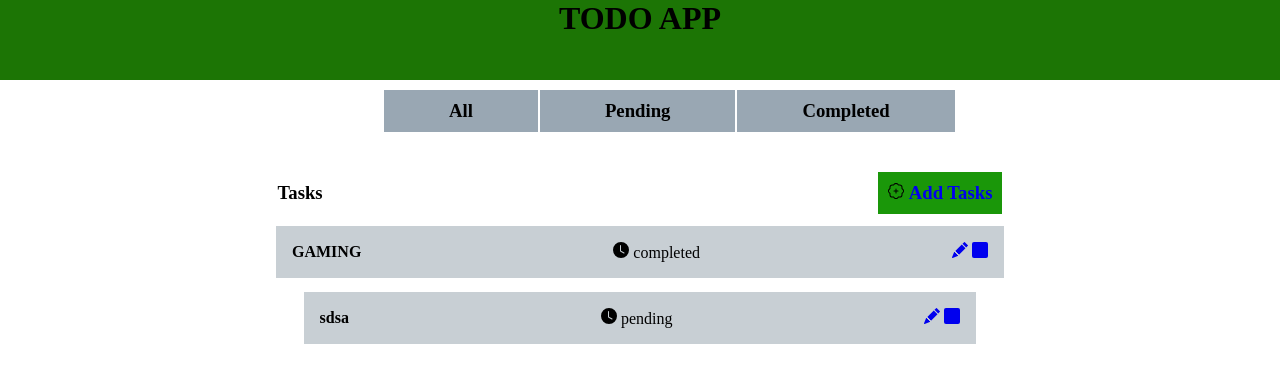
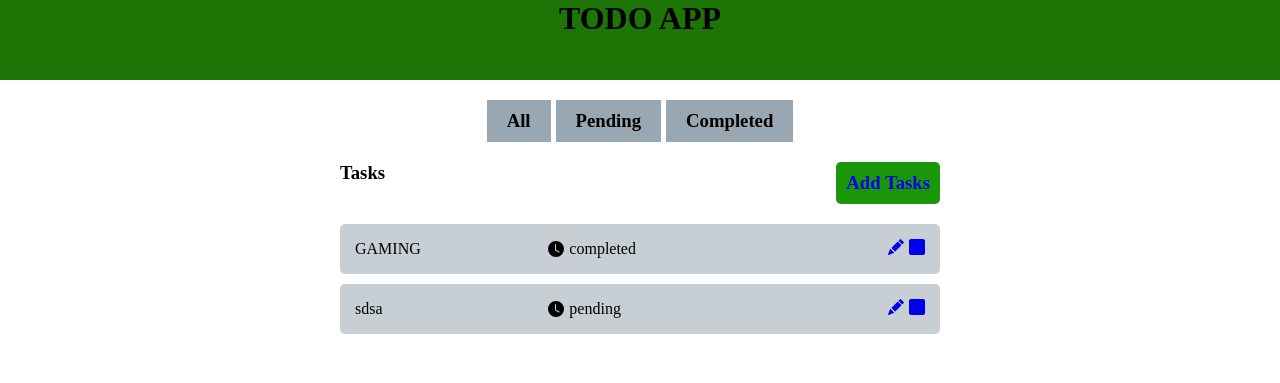
Before and after one commit to Usamot/To-do-list, a Django app: page / in a window 1280 px wide. Shown: the top 383 px of the page. Run offline with Django 5.2, Linux system fonts and the light colour scheme; data comes from the database, SQL or seed files in the repository.

Commit message:
Updated layout

```diff
--- a/app/templates/app/LandingPage.html
+++ b/app/templates/app/LandingPage.html
@@ -4,117 +4,137 @@
 <meta charset="UTF-8">
 <meta http-equiv="X-UA-Compatible" content="IE=edge">
 <meta name="viewport" content="width=device-width, initial-scale=1.0">
-    <title>Document</title>
+<title>All Tasks</title>
 
 <style>
-
-        *{
-            margin: auto;
-            padding: auto;
+* {
+    margin: 0;
+    padding: 0;
     list-style-type: none;
     text-decoration: none;
+    box-sizing: border-box;
 }
 
+.heading_title {
+    width: 90%;
+    max-width: 600px;
+    margin: 20px auto;
+    display: flex;
+    gap: 5px;
+    justify-content: center;
+    text-align: center;
+}
 
-        .heading_title{
-            width: 40%;
+.heading_title h3 {
+    background-color: rgb(153, 167, 179);
+    padding: 10px 20px;
+    color: black;
+    flex: 1;
+}
 
-            display: flex;
-            gap:2px;
-            text-align: center;
-
-
-        }
-        .heading_title h3{
-            background-color: rgb(153, 167, 179);
-            padding: 10px 65px 10px 65px;
-            margin-top: 10px;
-            color: black;
-        }
-        .heading_title a :hover{
+.heading_title a:hover h3 {
     background-color: rgb(26, 151, 9);
     color: rgb(255, 248, 248);
     cursor: pointer;
 }
-        .nav1{
+
+.nav1 {
     display: flex;
-            margin-top: 40px;
+    justify-content: space-between;
+    width: 90%;
+    max-width: 600px;
+    margin: 20px auto;
+    flex-wrap: wrap;
 }
-        .nav2{
+
+.nav2 {
     display: flex;
-            gap: 5px;
+    gap: 10px;
     background-color: rgb(26, 151, 9);
     padding: 10px;
+    border-radius: 5px;
+}
 
+.table_row {
+    display: flex;
+    flex-wrap: wrap;
+    gap: 10px;
+    width: 90%;
+    max-width: 600px;
+    margin: 10px auto;
+    padding: 15px;
+    background-color: rgb(200, 207, 212);
+    border-radius: 5px;
+    align-items: center;
+}
 
+.table_row div {
+    flex: 1 1 30%;
+    display: flex;
+    align-items: center;
+    gap: 5px;
+}
 
+.table_row div.actions {
+    justify-content: flex-end;
 }
-        .table_row{
 
-            gap: 250px;
-            display: flex;
-            margin-top: 10px;
-            background-color: rgb(200, 207, 212);
-            padding: 15px;
-
+@media (max-width: 600px) {
+    .table_row div {
+        flex: 1 1 100%;
+    }
+    .nav1 {
+        flex-direction: column;
+        align-items: flex-start;
+    }
 }
 </style>
-
 </head>
 <body>
 
 {% include './topbar.html'%}
-    <div>
 
+<!-- Heading Tabs -->
 <div class="heading_title">
     <a href=""><h3>All</h3></a>
     <a href="{% url 'pendTaskurl' %}"><h3>Pending</h3></a>
-            <a href="{% url 'completeTaskurl' %}">
-                <h3>Completed</h3>
-            </a>
+    <a href="{% url 'completeTaskurl' %}"><h3>Completed</h3></a>
 </div>
-        <nav class="nav1">
+
+<!-- Navigation -->
+<div class="nav1">
     <h3>Tasks</h3>
-            <nav class="nav2">
-                <h3><svg xmlns="http://www.w3.org/2000/svg" width="16" height="16" fill="currentColor" class="bi bi-patch-plus" viewBox="0 0 16 16">
-                    <path fill-rule="evenodd" d="M8 5.5a.5.5 0 0 1 .5.5v1.5H10a.5.5 0 0 1 0 1H8.5V10a.5.5 0 0 1-1 0V8.5H6a.5.5 0 0 1 0-1h1.5V6a.5.5 0 0 1 .5-.5"/>
-                    <path d="m10.273 2.513-.921-.944.715-.698.622.637.89-.011a2.89 2.89 0 0 1 2.924 2.924l-.01.89.636.622a2.89 2.89 0 0 1 0 4.134l-.637.622.011.89a2.89 2.89 0 0 1-2.924 2.924l-.89-.01-.622.636a2.89 2.89 0 0 1-4.134 0l-.622-.637-.89.011a2.89 2.89 0 0 1-2.924-2.924l.01-.89-.636-.622a2.89 2.89 0 0 1 0-4.134l.637-.622-.011-.89a2.89 2.89 0 0 1 2.924-2.924l.89.01.622-.636a2.89 2.89 0 0 1 4.134 0l-.715.698a1.89 1.89 0 0 0-2.704 0l-.92.944-1.32-.016a1.89 1.89 0 0 0-1.911 1.912l.016 1.318-.944.921a1.89 1.89 0 0 0 0 2.704l.944.92-.016 1.32a1.89 1.89 0 0 0 1.912 1.911l1.318-.016.921.944a1.89 1.89 0 0 0 2.704 0l.92-.944 1.32.016a1.89 1.89 0 0 0 1.911-1.912l-.016-1.318.944-.921a1.89 1.89 0 0 0 0-2.704l-.944-.92.016-1.32a1.89 1.89 0 0 0-1.912-1.911z"/>
-                  </svg></h3>
+    <div class="nav2">
         <a href="{% url 'addTaskurl' %}"><h3>Add Tasks</h3></a>
+    </div>
+</div>
 
-            </nav>
-        </nav>
-
+<!-- Task Rows -->
+<div>
 {% for eachtodo in alltodo %}
-        <table class="table">
-            <tr class="table_row">
-                <th>{{ eachtodo.title }}</th>
-                <td>
+<div class="table_row">
+    <div>{{ eachtodo.title }}</div>
+    <div>
         <svg xmlns="http://www.w3.org/2000/svg" width="16" height="16" fill="currentColor" class="bi bi-clock-fill" viewBox="0 0 16 16">
             <path d="M16 8A8 8 0 1 1 0 8a8 8 0 0 1 16 0M8 3.5a.5.5 0 0 0-1 0V9a.5.5 0 0 0 .252.434l3.5 2a.5.5 0 0 0 .496-.868L8 8.71z"/>
         </svg>
         <span>{{ eachtodo.statue }}</span>
-                </td>
-                <td>
+    </div>
+    <div class="actions">
         <a href="{% url 'editTaskurl' eachtodo.id %}">
             <svg xmlns="http://www.w3.org/2000/svg" width="16" height="16" fill="currentColor" class="bi bi-pencil-fill" viewBox="0 0 16 16">
                 <path d="M12.854.146a.5.5 0 0 0-.707 0L10.5 1.793 14.207 5.5l1.647-1.646a.5.5 0 0 0 0-.708zm.646 6.061L9.793 2.5 3.293 9H3.5a.5.5 0 0 1 .5.5v.5h.5a.5.5 0 0 1 .5.5v.5h.5a.5.5 0 0 1 .5.5v.5h.5a.5.5 0 0 1 .5.5v.207zm-7.468 7.468A.5.5 0 0 1 6 13.5V13h-.5a.5.5 0 0 1-.5-.5V12h-.5a.5.5 0 0 1-.5-.5V11h-.5a.5.5 0 0 1-.5-.5V10h-.5a.5.5 0 0 1-.175-.032l-.179.178a.5.5 0 0 0-.11.168l-2 5a.5.5 0 0 0 .65.65l5-2a.5.5 0 0 0 .168-.11z"/>
             </svg>
         </a>
-
         <a href="{% url 'deleteTaskurl' eachtodo.id %}">
             <svg xmlns="http://www.w3.org/2000/svg" width="16" height="16" fill="currentColor" class="bi bi-square-fill" viewBox="0 0 16 16">
                 <path d="M0 2a2 2 0 0 1 2-2h12a2 2 0 0 1 2 2v12a2 2 0 0 1-2 2H2a2 2 0 0 1-2-2z"/>
             </svg>
-                    </td>
         </a>
-            </tr>
+    </div>
+</div>
+{% endfor %}
+</div>
 
-
-
-
-        </table>
-        {%  endfor %}
-    </div>
 </body>
 </html>
```
Also changed, not shown: app/templates/app/pendingPage.html (+32 -27 lines). Lines whose indentation alone changed are shown as unchanged.
